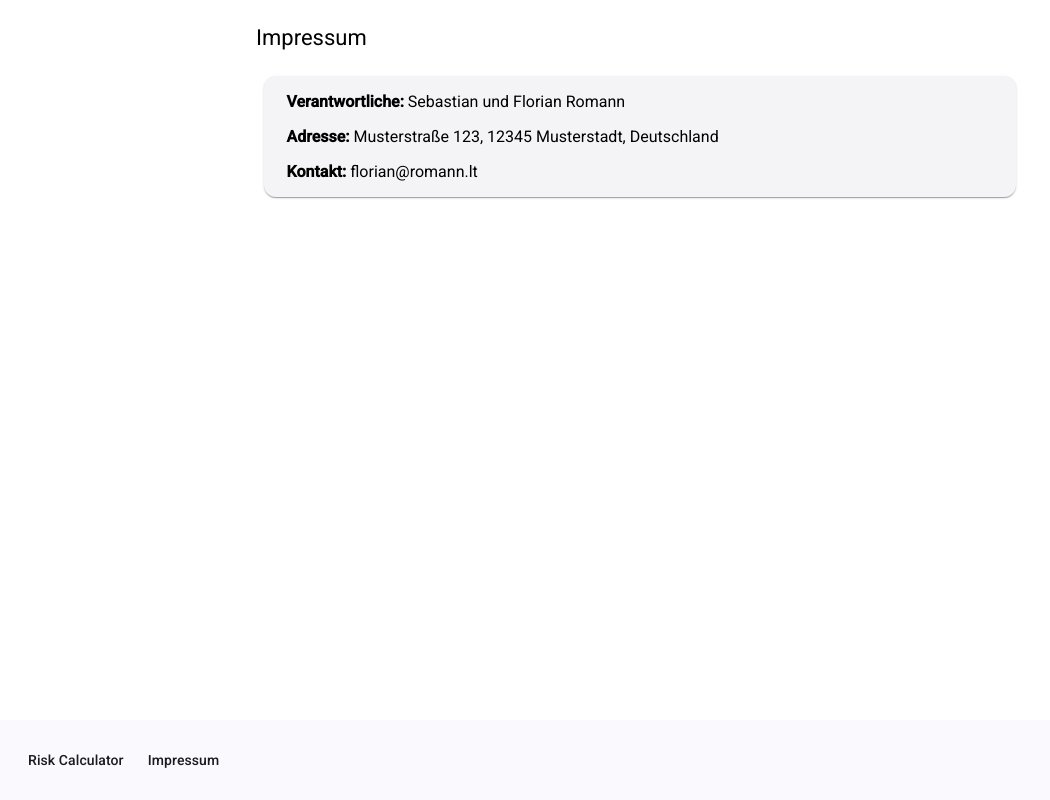
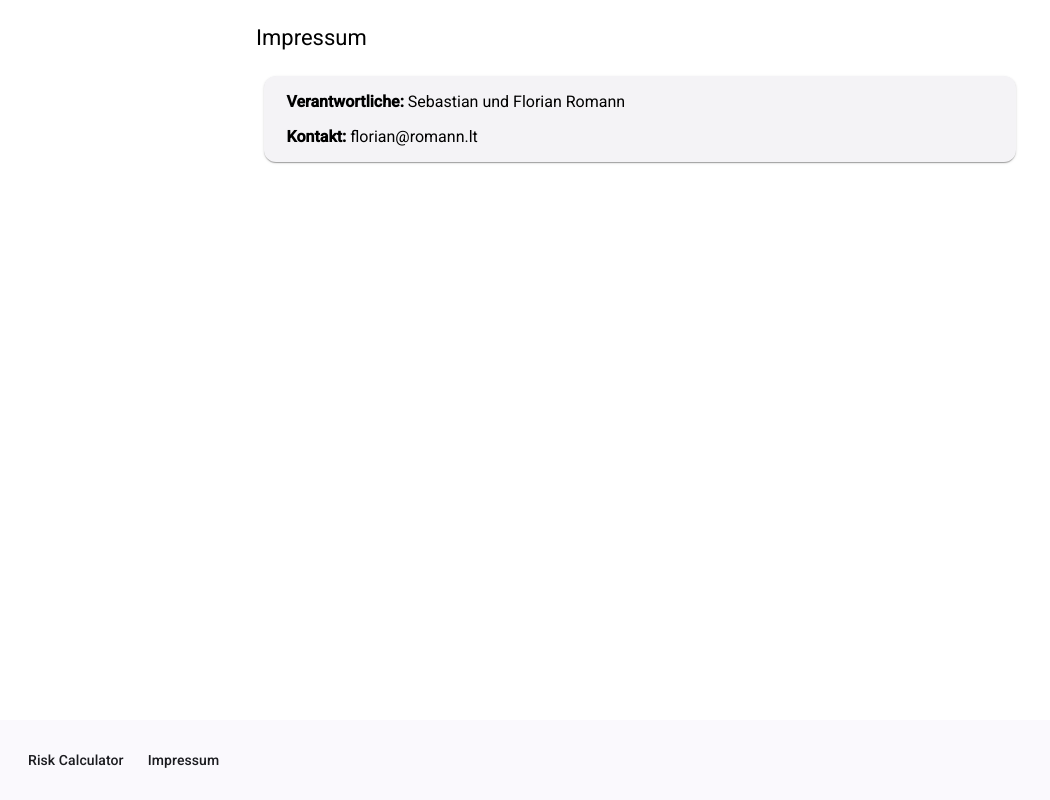
Before and after one commit to ninjafail/risk-calculator-web, an Angular app: page /imprint in a window 1280 px wide. Shown: the whole page, without its empty margins (0-1050 px from the left). Built offline with nearby package versions, Linux system fonts and the light colour scheme.

Commit message:
remove address from imprint

```diff
--- a/src/app/imprint/imprint.component.html
+++ b/src/app/imprint/imprint.component.html
@@ -6,10 +6,6 @@
     <mat-card>
       <mat-card-content>
         <p><strong>Verantwortliche: </strong>Sebastian und Florian Romann</p>
-        <p>
-          <strong>Adresse: </strong>Musterstraße 123, 12345 Musterstadt,
-          Deutschland
-        </p>
         <p><strong>Kontakt: </strong>{{ email }}</p>
       </mat-card-content>
     </mat-card>
```
